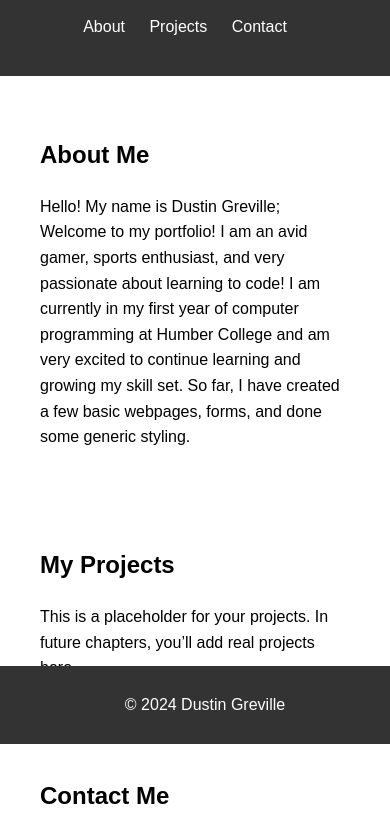
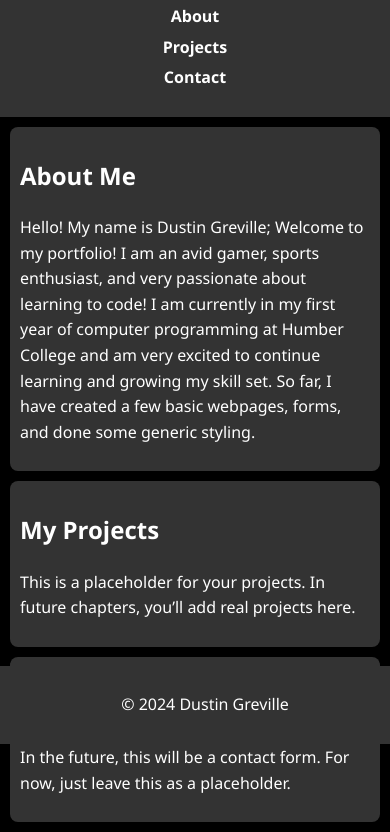
Before and after one commit to dustingreville/my-portfolio, a plain HTML site: page index.html in a window 390 px wide. Shown: the part 100-932 px from the top of the page. Drawn offline with Linux system fonts and the light colour scheme.

Commit message:
Added basic CSS styling and responsive design

```diff
--- a/style.css
+++ b/style.css
@@ -1,16 +1,22 @@
-/* General Styles */
 body {
-    font-family: Arial, sans-serif;
+    font-family: 'Segoe UI', Tahoma, Geneva, Verdana, sans-serif;
     margin: 0;
     padding: 0;
+    background-color: #000000;
     line-height: 1.6;
 }
 
-header {
+header, footer {
     background-color: #333;
-    color: white;
+    color: rgb(255, 255, 255);
+    text-align: center;
     padding: 20px;
-    text-align: center;
+}
+
+footer {
+    position: fixed;
+    bottom: 0;
+    width: 100%;
 }
 
 nav ul {
@@ -20,25 +26,55 @@ nav ul {
 
 nav ul li {
     display: inline;
-    margin-right: 20px;
+    margin: 0 10px;
 }
 
 nav ul li a {
-    color: white;
+    color: rgb(255, 255, 255);
     text-decoration: none;
+    font-weight: bold;
+}
+
+nav ul li a:hover {
+    text-decoration: underline;
 }
 
 section {
     padding: 20px;
     margin: 20px;
+    background-color: #333;
+    border-radius: 8px;
+    box-shadow: 0 0 10px rgba(0, 0, 0, 0.1);
+    color: white;
+}
+
+h2 {
+    color: #ffffff;
 }
 
 footer {
     background-color: #333;
-    color: white;
+    color: rgb(255, 255, 255);
     text-align: center;
     padding: 10px;
     position: fixed;
+    width: 100%;
     bottom: 0;
-    width: 100%;
 }
+
+@media only screen and (max-width: 600px) {
+    header, footer {
+        padding: 10px;
+    }
+
+    nav ul li {
+        display: block;
+        text-align: center;
+        margin: 5px 0;
+    }
+
+    section {
+        padding: 10px;
+        margin: 10px;
+    }
+}
```
